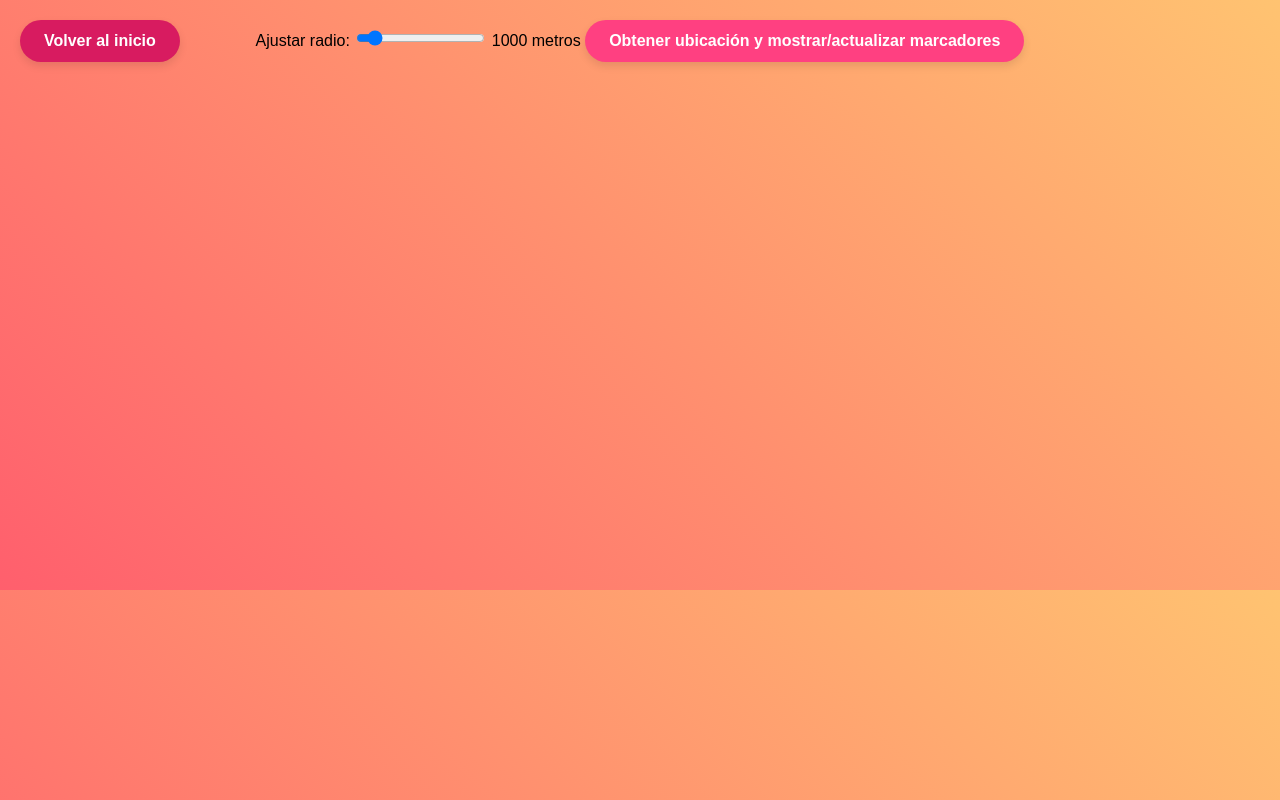
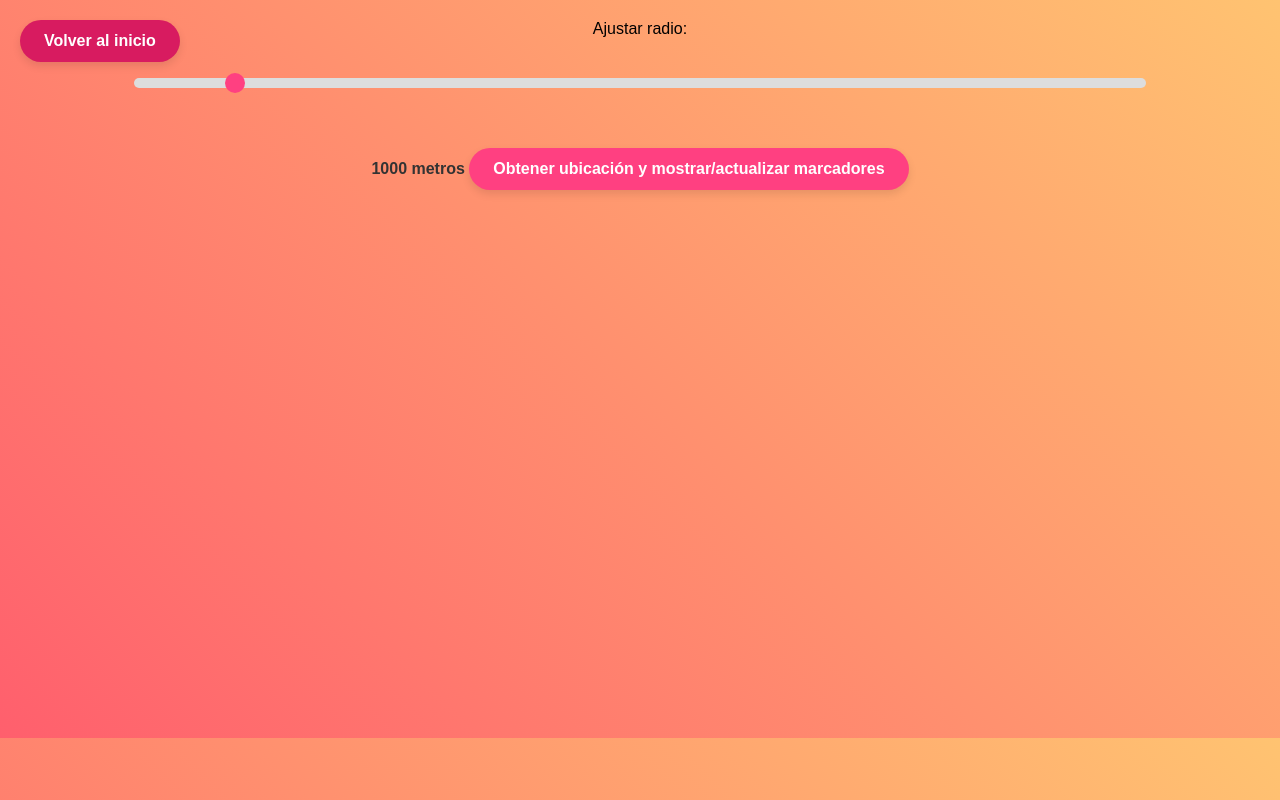
Before and after one commit to ramimantero/ADSI_G14, a website: page VitoMaite13/public_html/maps.html in a window 1280 px wide. Drawn offline with Linux system fonts and the light colour scheme; some packages are replaced by stand-ins of ours.

Commit message:
Agrego mapa en detalles

```diff
--- a/VitoMaite13/public_html/css/maps.css
+++ b/VitoMaite13/public_html/css/maps.css
@@ -1,29 +1,47 @@
 body {
+    font-family: Arial, sans-serif;
+    text-align: center;
+    margin-top: 20px;
     background: linear-gradient(45deg, #FF5F6D, #FFC371); /* Degradado estilo Tinder */
 }
 
+/* Estilo del mapa */
 #map {
     height: 500px;
     width: 100%;
     margin-top: 20px;
 }
-body {
-    font-family: Arial, sans-serif;
+
+/* Estilo del botón de obtener ubicación */
+#getLocation {
+    display: inline-block;
+    padding: 12px 24px;
+    background-color: #FF4081;
+    color: white;
     text-align: center;
-    margin-top: 20px;
-}
-button {
-    padding: 10px 20px;
-    background-color: #007BFF;
-    color: white;
-    border: none;
-    border-radius: 5px;
+    text-decoration: none;
+    border-radius: 30px;
+    font-size: 16px;
+    font-weight: bold;
+    transition: background-color 0.3s, transform 0.2s ease-in-out;
+    box-shadow: 0 4px 8px rgba(0, 0, 0, 0.1);
     cursor: pointer;
-}
-button:hover {
-    background-color: #0056b3;
+    margin-top: 20px; /* Espacio superior */
+    margin-bottom: 20px; /* Espacio inferior para separarlo de la barra */
 }
 
+#getLocation:hover {
+    background-color: #D81B60;
+    transform: translateY(-2px);
+    box-shadow: 0 6px 12px rgba(0, 0, 0, 0.15);
+}
+
+#getLocation:active {
+    transform: translateY(2px);
+    box-shadow: none;
+}
+
+/* Estilo del enlace de volver al inicio */
 .back-link {
     position: absolute;
     top: 20px;
@@ -49,28 +67,58 @@ button:hover {
     transform: translateY(2px);
     box-shadow: none;
 }
-#getLocation {
+
+/* Estilo de la barra de rango */
+#radius {
+    display: block;
+    margin: 40px auto; /* Centrar y espacio arriba/abajo */
+    width: 80%; /* Ajustar el ancho */
+    appearance: none; /* Ocultar estilo predeterminado */
+    height: 10px;
+    background: #ddd;
+    border-radius: 5px;
+    outline: none;
+    cursor: pointer;
+    transition: background 0.3s;
+}
+
+#radius:hover {
+    background: #ccc;
+}
+
+#radius::-webkit-slider-thumb {
+    -webkit-appearance: none;
+    appearance: none;
+    width: 20px;
+    height: 20px;
+    border-radius: 50%;
+    background: #FF4081;
+    cursor: pointer;
+    transition: background 0.3s;
+}
+
+#radius::-webkit-slider-thumb:hover {
+    background: #D81B60;
+}
+
+#radiusValue {
     display: inline-block;
-    padding: 12px 24px;
-    background-color: #FF4081;
-    color: white;
-    text-align: center;
-    text-decoration: none;
-    border-radius: 30px;
+    margin-top: 10px;
     font-size: 16px;
     font-weight: bold;
-    transition: background-color 0.3s, transform 0.2s ease-in-out;
-    box-shadow: 0 4px 8px rgba(0, 0, 0, 0.1);
+    color: #333;
+}
+
+/* Botón general */
+button {
+    padding: 10px 20px;
+    background-color: #007BFF;
+    color: white;
+    border: none;
+    border-radius: 5px;
     cursor: pointer;
 }
 
-#getLocation:hover {
-    background-color: #D81B60;
-    transform: translateY(-2px);
-    box-shadow: 0 6px 12px rgba(0, 0, 0, 0.15);
+button:hover {
+    background-color: #0056b3;
 }
-
-#getLocation:active {
-    transform: translateY(2px);
-    box-shadow: none;
-}
--- a/VitoMaite13/public_html/js/buscar.js
+++ b/VitoMaite13/public_html/js/buscar.js
@@ -63,6 +63,7 @@
 
                 cursor.continue();
             } else {
+                resultados.sort((a,b) => a.edad - b.edad );
                 mostrarResultados(resultados);
             }
         };
```
Also changed, not shown: VitoMaite13/public_html/buscar.html (+1 -0 lines), VitoMaite13/public_html/buscarLogueado.html (+3 -0 lines), VitoMaite13/public_html/css/buscar.css (added, +8 -0 lines), VitoMaite13/public_html/verLikes.html (+1 -0 lines).
